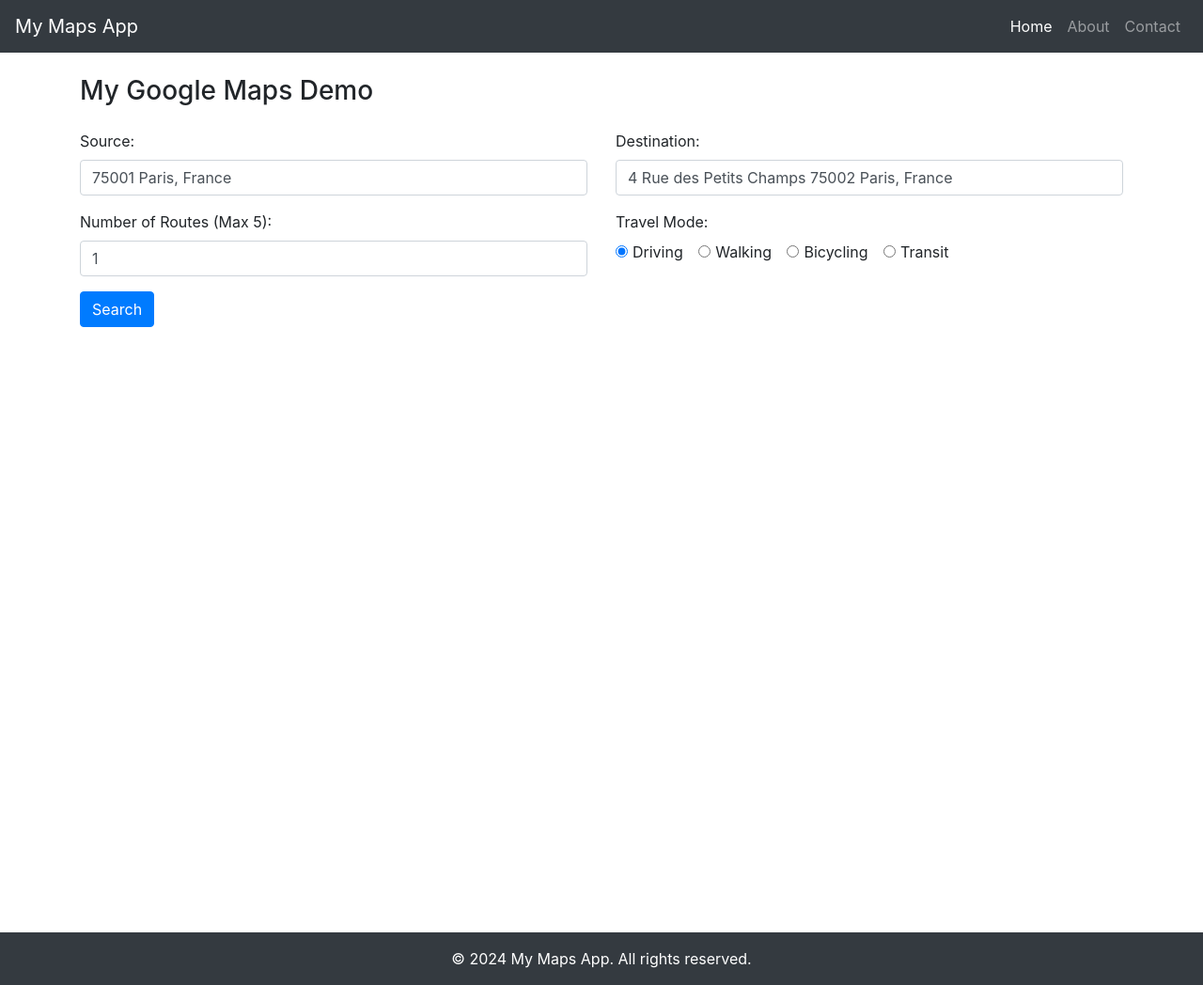
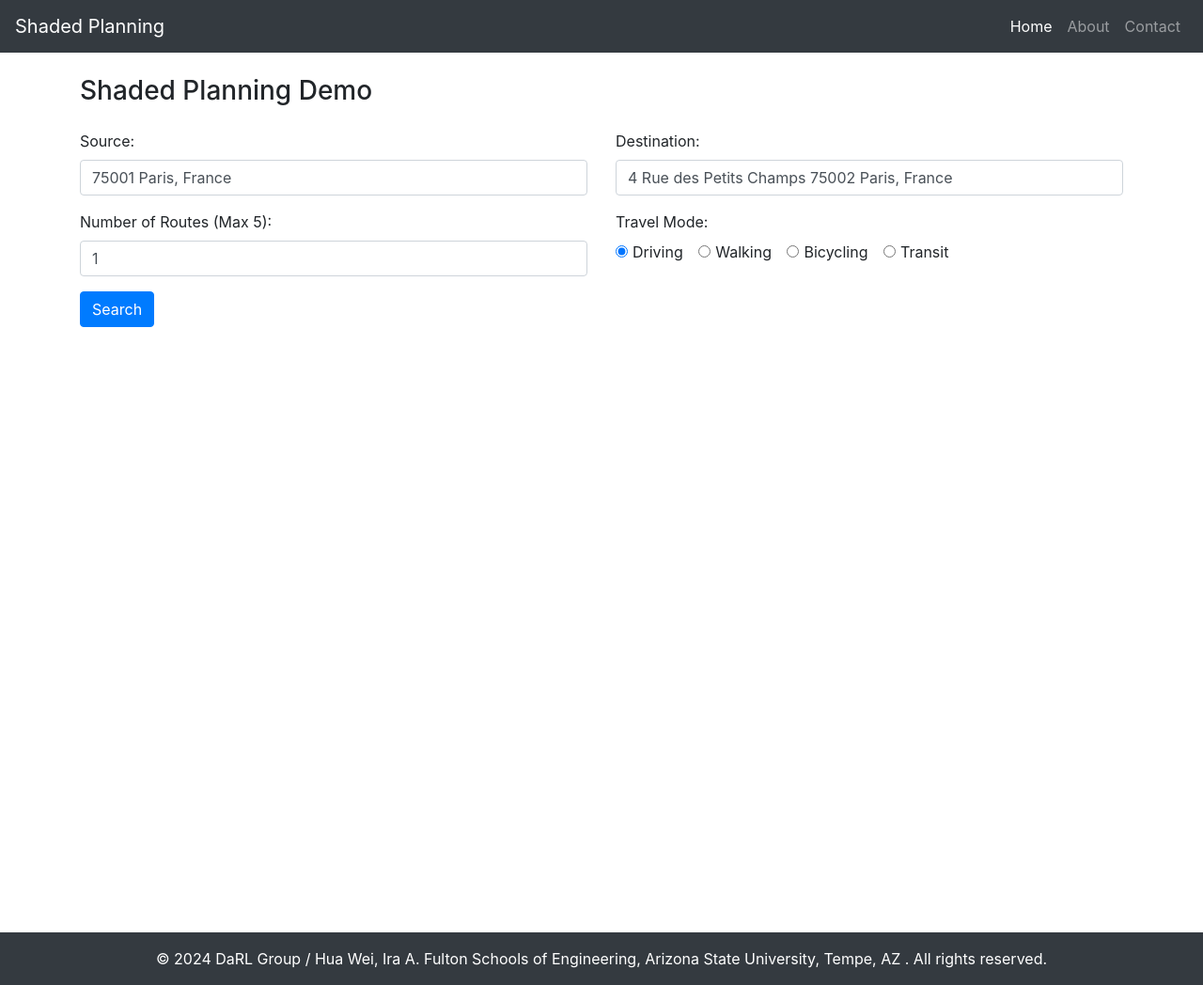
Before and after one commit to LongchaoDa/Shaded_Planning, a plain HTML site: page index.html in a window 1280 px wide. Shown: the whole page at 94% size. Drawn offline with nearby package versions, Linux system fonts and the light colour scheme; some packages are replaced by stand-ins of ours.

```diff
--- a/index.html
+++ b/index.html
@@ -24,7 +24,7 @@
     <!-- Header -->
     <header>
         <nav class="navbar navbar-expand-lg navbar-dark bg-dark">
-            <a class="navbar-brand" href="#">My Maps App</a>
+            <a class="navbar-brand" href="#">Shaded Planning</a>
             <button class="navbar-toggler" type="button" data-toggle="collapse" data-target="#navbarNav"
                 aria-controls="navbarNav" aria-expanded="false" aria-label="Toggle navigation">
                 <span class="navbar-toggler-icon"></span>
@@ -35,7 +35,7 @@
                         <a class="nav-link" href="#">Home <span class="sr-only">(current)</span></a>
                     </li>
                     <li class="nav-item">
-                        <a class="nav-link" href="#">About</a>
+                        <a class="nav-link" href="https://labs.engineering.asu.edu/hw/">About</a>
                     </li>
                     <li class="nav-item">
                         <a class="nav-link" href="#">Contact</a>
@@ -47,7 +47,7 @@
 
     <!-- Main Content -->
     <div class="container">
-        <h3 class="my-4">My Google Maps Demo</h3>
+        <h3 class="my-4">Shaded Planning Demo</h3>
 
         <div class="row">
             <div class="col-md-6">
@@ -106,7 +106,7 @@
 
     <!-- Footer -->
     <footer class="bg-dark text-white text-center py-3">
-        &copy; 2024 My Maps App. All rights reserved.
+        &copy; 2024 DaRL Group / Hua Wei, Ira A. Fulton Schools of Engineering, Arizona State University, Tempe, AZ . All rights reserved.
     </footer>
 
     <!-- Bootstrap JS and dependencies -->
```
